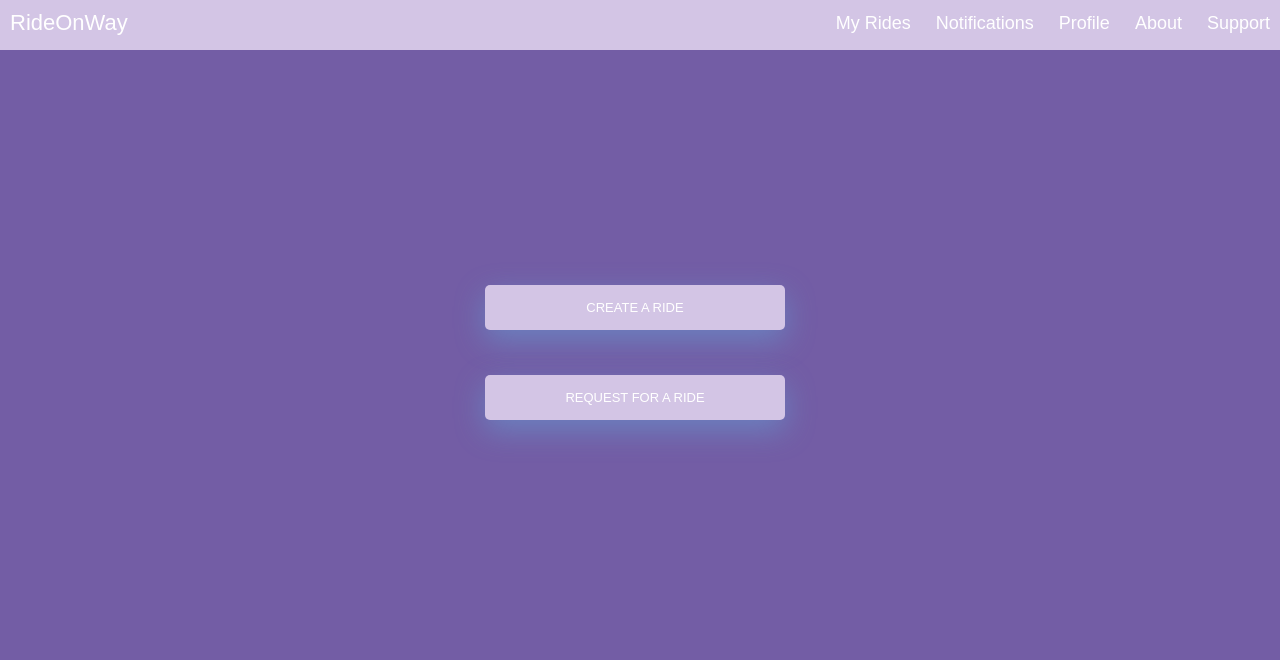
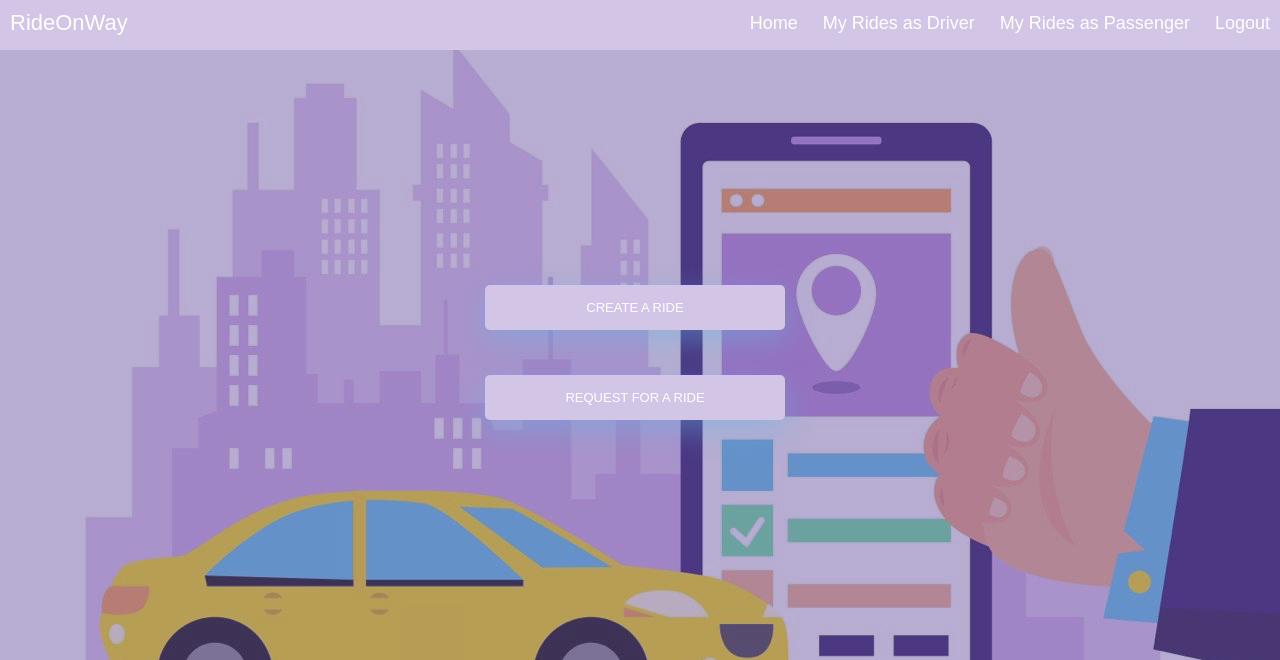
Before and after one commit to sushilbnk/RideOnWay, a Django app: page /DashBoard/ in a window 1280 px wide. Shown: the top 660 px of the page. Run offline with Django 5.2, Linux system fonts and the light colour scheme.

Commit message:
Updated Dashboard.html

```diff
--- a/SoftwareEngg/RideOnWay/templates/HTML/Dashboard.html
+++ b/SoftwareEngg/RideOnWay/templates/HTML/Dashboard.html
@@ -4,38 +4,37 @@
     <meta charset="UTF-8">
     <title>DashBoard</title>
     {% load static %}
- <link rel="stylesheet" href='{% static "CSS/DashBoard.css" %}'>
+ <link rel="stylesheet" href="{% static "CSS/DashBoard.css" %}">
 </head>
-<body>
+<body background="{% static "CSS/background2.png" %}" >
 <div class="navbar">
     <div class="navbar-title">
       RideOnWay
     </div>
 
-  <!--<div class="links">
-    <a href="#" >My Rides</a>
-    <a href="#" >Notifications</a>
-    <a href="#" >Profile</a>
-    <a href="#" >About</a>
-    <a href="#" >Support</a>
+  <div class="links">
+    <a href="../DashBoard/" >Home</a>
+    <a href="../myRidesAsADriver/" >My Rides as Driver</a>
+    <a href="../myRidesAsAPassenger/" >My Rides as Passenger</a>
+    <a href="../Login/" >Logout</a>
   </div>
-</div>-->
-
-<div class="links">
-  <a href="#" >My Rides</a>
-  <a href="#" >Notifications</a>
-  <a href="#" >Profile</a>
-  <a href="#" >About</a>
-  <a href="#" >Support</a>
-</div>
 </div>
 
 <div class="container">
     <div class="content">
 
-        <input type="button" class = "createRide" value="Create a Ride">
-
-        <input type="button" class = "requestRide" value="Request for a Ride">
+        <input type="button" class = "createRide" value="Create a Ride" id ="createRide">
+        <script type="text/javascript">
+            document.getElementById("createRide").onclick = function () {
+                location.href = "../createRide";
+            };
+        </script>
+        <input type="button" class = "requestRide" value="Request for a Ride" id="requestRide">
+        <script type="text/javascript">
+            document.getElementById("requestRide").onclick = function () {
+                location.href = "../requestRide";
+            };
+        </script>
     </div>
 </div>
 </body>
```
Also changed, not shown: SoftwareEngg/RideOnWay/static/CSS/background.jpeg (added).
